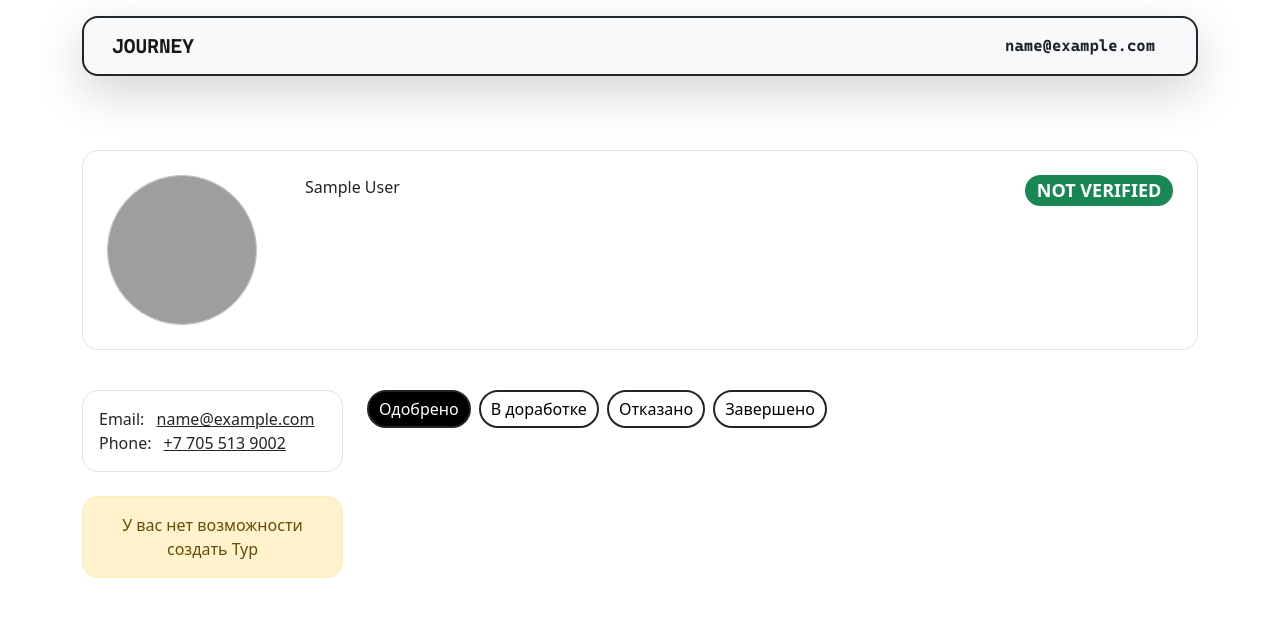
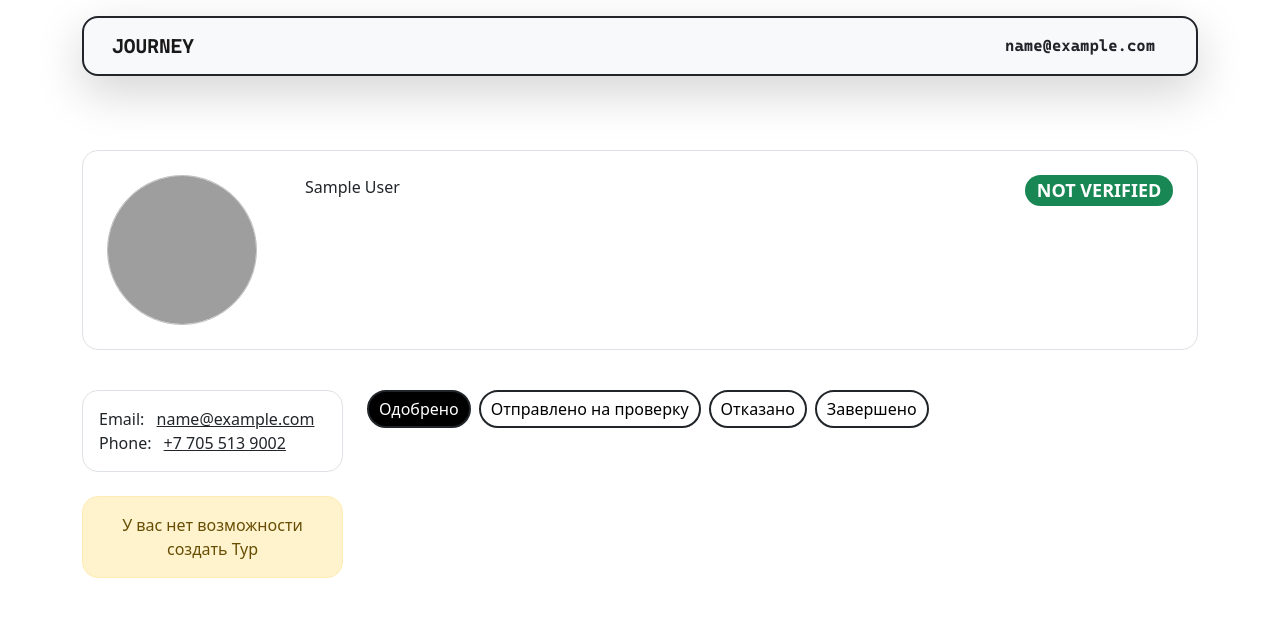
Before and after one commit to AttractorSchool/ESDP-AP-10-4, a Django app: page /auth/guide-profile/1 in a window 1280 px wide. Shown: the top 617 px of the page. Run offline with Django 4.2, Linux system fonts and the light colour scheme; a user stored in the database is signed in; tables that the repository leaves empty hold one stand-in row (values such as "Sample post"); some libraries are stand-ins or nearby versions; grey boxes are pictures that could not be loaded.

Commit message:
Исправить title таба для SENT_TO_VERIFICATION

```diff
--- a/templates/account/includes/controllers/guide.html
+++ b/templates/account/includes/controllers/guide.html
@@ -12,7 +12,7 @@
             id="pills-rework-tab" data-bs-toggle="pill"
             data-bs-target="#pills-rework"
             type="button" role="tab" aria-controls="pills-rework" aria-selected="true">
-        В доработке
+        Отправлено на проверку
     </button>
 </li>
 
```
